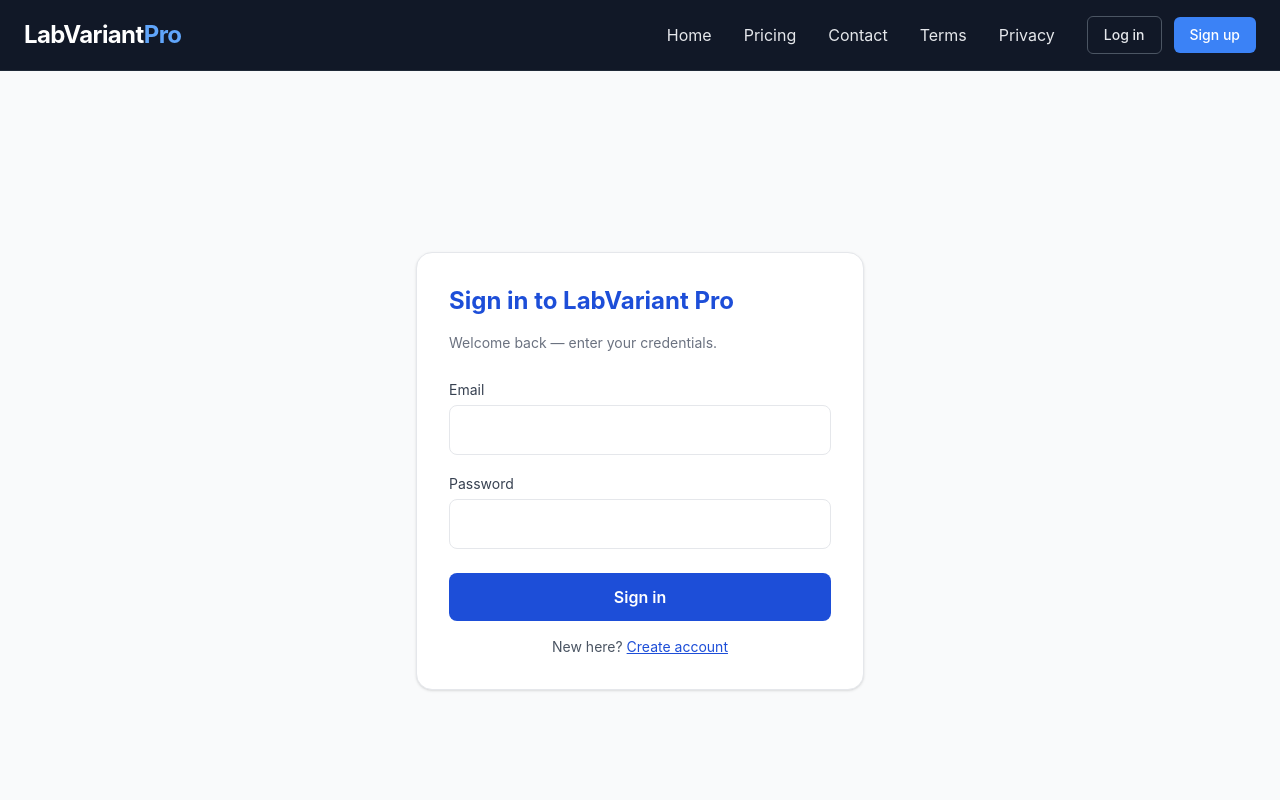
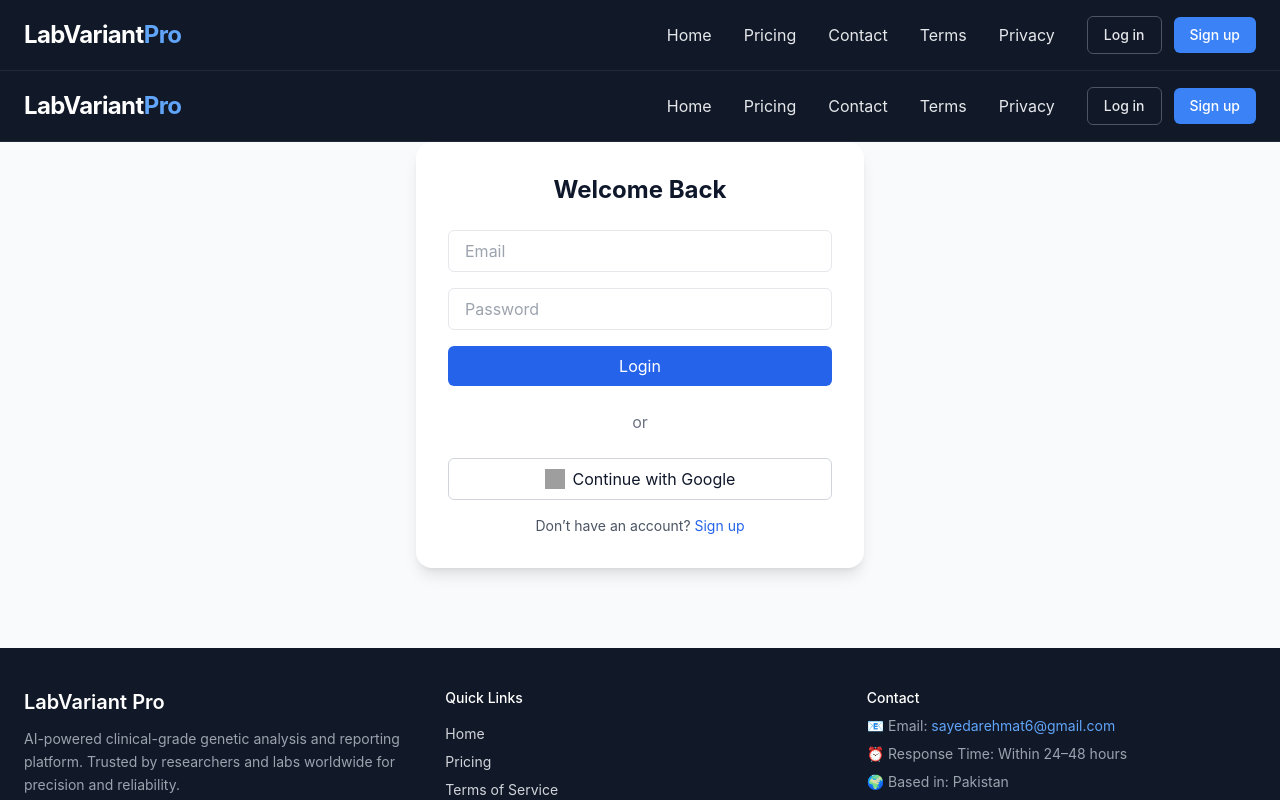
Before and after one commit to SayedaRehmat/labvariantpro-frontend, a Next.js app: page /login in a window 1280 px wide. Shown: the top 800 px of the page. Built offline with nearby package versions, Linux system fonts and the light colour scheme; grey boxes are pictures that could not be loaded.

Commit message:
Implement login functionality with email and Google

```diff
--- a/pages/login.tsx
+++ b/pages/login.tsx
@@ -1,5 +1,90 @@
-import AuthForm from "../components/AuthForm";
+// pages/login.tsx
+import { useState } from "react";
+import { useRouter } from "next/router";
+import { supabase } from "../lib/supabaseClient";
+import Navbar from "../components/Navbar";
+import Footer from "../components/Footer";
+import { toast } from "react-hot-toast";
 
-export default function LoginPage() {
-  return <AuthForm mode="login" />;
+export default function Login() {
+  const router = useRouter();
+  const [email, setEmail] = useState("");
+  const [password, setPassword] = useState("");
+  const [loading, setLoading] = useState(false);
+
+  const handleLogin = async (e: any) => {
+    e.preventDefault();
+    setLoading(true);
+    const { error } = await supabase.auth.signInWithPassword({ email, password });
+    setLoading(false);
+
+    if (error) toast.error(error.message);
+    else {
+      toast.success("Welcome back!");
+      router.push("/dashboard");
+    }
+  };
+
+  const handleGoogleLogin = async () => {
+    const { error } = await supabase.auth.signInWithOAuth({
+      provider: "google",
+      options: { redirectTo: `${window.location.origin}/dashboard` },
+    });
+    if (error) toast.error(error.message);
+  };
+
+  return (
+    <div className="flex flex-col min-h-screen bg-gray-50">
+      <Navbar />
+      <main className="flex-grow flex items-center justify-center px-4">
+        <div className="w-full max-w-md bg-white shadow-lg rounded-2xl p-8">
+          <h2 className="text-2xl font-bold text-center mb-6">Welcome Back</h2>
+
+          <form onSubmit={handleLogin} className="space-y-4">
+            <input
+              type="email"
+              placeholder="Email"
+              value={email}
+              onChange={(e) => setEmail(e.target.value)}
+              required
+              className="w-full px-4 py-2 border rounded-md focus:ring focus:ring-blue-200"
+            />
+            <input
+              type="password"
+              placeholder="Password"
+              value={password}
+              onChange={(e) => setPassword(e.target.value)}
+              required
+              className="w-full px-4 py-2 border rounded-md focus:ring focus:ring-blue-200"
+            />
+            <button
+              type="submit"
+              disabled={loading}
+              className="w-full bg-blue-600 text-white py-2 rounded-md hover:bg-blue-700 transition"
+            >
+              {loading ? "Logging in..." : "Login"}
+            </button>
+          </form>
+
+          <div className="my-6 text-center text-gray-500">or</div>
+
+          <button
+            onClick={handleGoogleLogin}
+            className="w-full flex items-center justify-center gap-2 border border-gray-300 py-2 rounded-md hover:bg-gray-100 transition"
+          >
+            <img src="/google.svg" alt="Google" className="w-5 h-5" />
+            Continue with Google
+          </button>
+
+          <p className="text-sm text-center mt-4 text-gray-600">
+            Don’t have an account?{" "}
+            <a href="/signup" className="text-blue-600 hover:underline">
+              Sign up
+            </a>
+          </p>
+        </div>
+      </main>
+      <Footer />
+    </div>
+  );
 }
```
